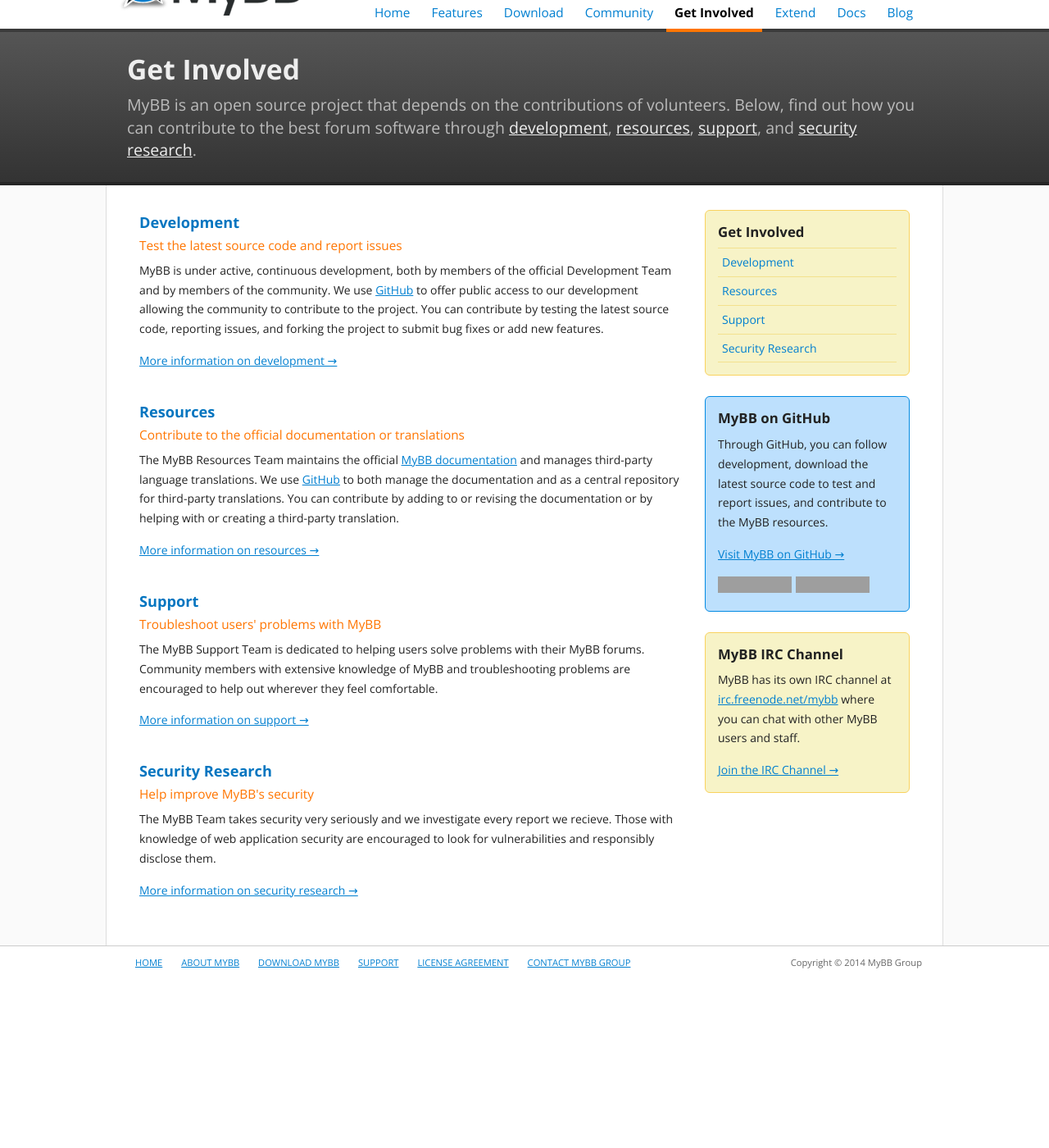
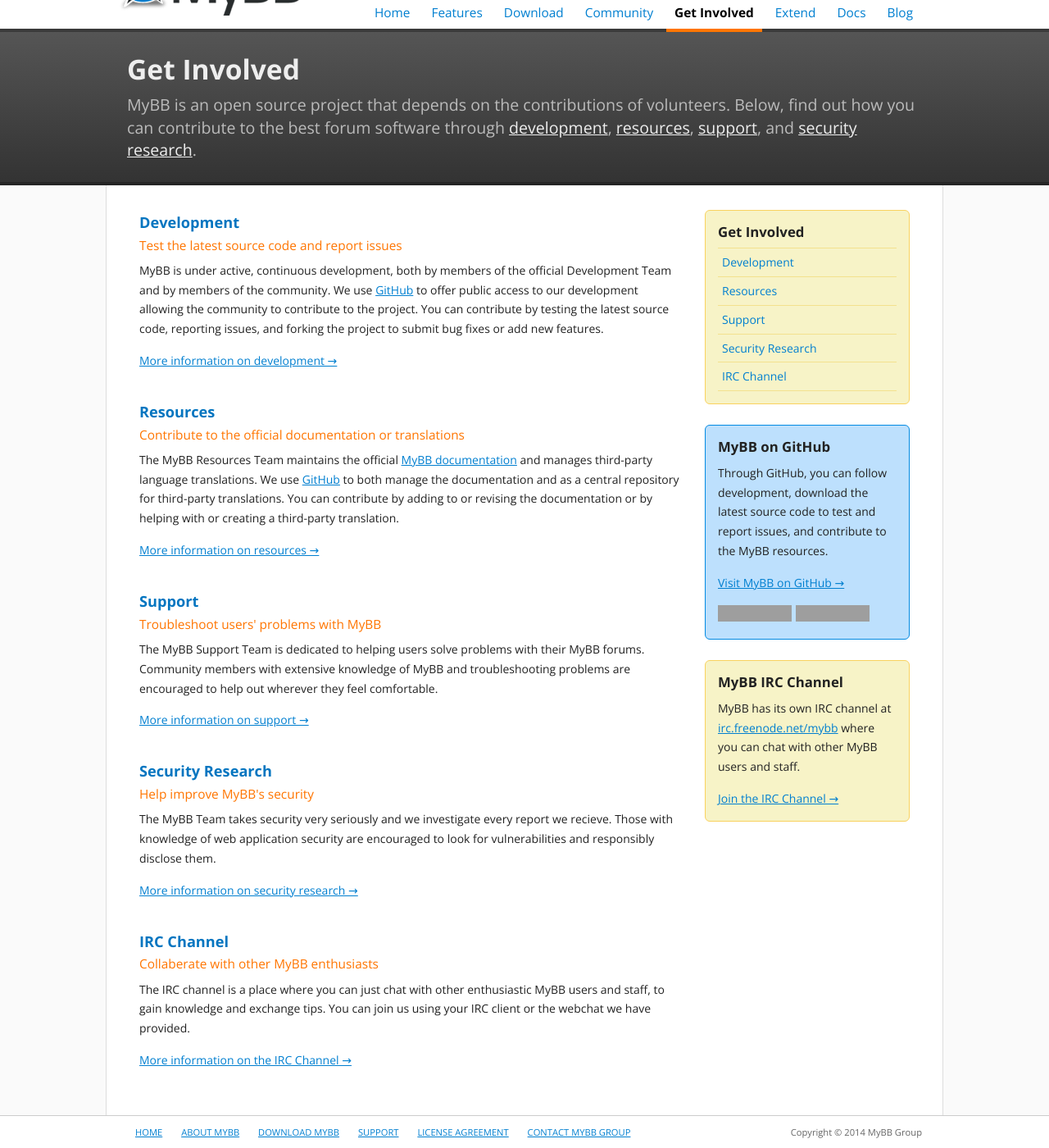
Before and after one commit to mybb/mybb.com, a Jekyll site: the page built from get-involved/index.html, in a window 1280 px wide and 1400 px high, scrolled down 131 px. Shown: the whole window at 82% size. Built offline with Jekyll 4.4.1, drawn with Linux system fonts in a browser that asks for light colours; nearby versions of some CDN libraries; Markdown is read by kramdown in place of the engine named in the settings; before the commit the page ends 1324 px from its top, so only the background shows below that; grey boxes are pictures that could not be loaded.

Commit message:
Add IRC page to Get Involved section
A collapse button for the sidebar wouldn't go amiss on this page. ;)

```diff
--- a/get-involved/development.html
+++ b/get-involved/development.html
@@ -16,6 +16,7 @@
 				<li><a href="{{ site.baseurl }}/get-involved/resources">Resources</a></li>
 				<li><a href="{{ site.baseurl }}/get-involved/support">Support</a></li>
 				<li><a href="{{ site.baseurl }}/get-involved/security">Security Research</a></li>
+				<li><a href="{{ site.baseurl }}/get-involved/irc-channel">IRC Channel</a></li>
 			</ul>
 		</nav>
 	</section>
--- a/get-involved/index.html
+++ b/get-involved/index.html
@@ -17,6 +17,7 @@
 				<li><a href="{{ site.baseurl }}/get-involved/resources">Resources</a></li>
 				<li><a href="{{ site.baseurl }}/get-involved/support">Support</a></li>
 				<li><a href="{{ site.baseurl }}/get-involved/security">Security Research</a></li>
+				<li><a href="{{ site.baseurl }}/get-involved/irc-channel">IRC Channel</a></li>
 			</ul>
 		</nav>
 	</section>
@@ -61,7 +62,7 @@
 			The MyBB Support Team is dedicated to helping users solve problems with their MyBB forums. Community members with extensive knowledge of MyBB and troubleshooting problems are encouraged to help out wherever they feel comfortable.</p>
 		<p><a href="{{ site.baseurl }}/get-involved/support">More information on support &rarr;</a></p>
 	</section>
-		<section class="general">
+	<section class="general">
 		<header>
 			<h1>Security Research</h1>
 			<p>Help improve MyBB's security</p>
@@ -70,4 +71,13 @@
 			The MyBB Team takes security very seriously and we investigate every report we recieve. Those with knowledge of web application security are encouraged to look for vulnerabilities and responsibly disclose them.</p>
 		<p><a href="{{ site.baseurl }}/get-involved/security">More information on security research &rarr;</a></p>
 	</section>
+	<section class="general">
+		<header>
+			<h1>IRC Channel</h1>
+			<p>Collaberate with other MyBB enthusiasts</p>
+		</header>
+		<p>
+			The IRC channel is a place where you can just chat with other enthusiastic MyBB users and staff, to gain knowledge and exchange tips. You can join us using your IRC client or the webchat we have provided.</p>
+		<p><a href="{{ site.baseurl }}/get-involved/irc-channel">More information on the IRC Channel &rarr;</a></p>
+	</section>
 </div>
--- a/get-involved/resources.html
+++ b/get-involved/resources.html
@@ -15,6 +15,7 @@
 				<li class="selected"><a href="{{ site.baseurl }}/get-involved/resources">Resources</a></li>
 				<li><a href="{{ site.baseurl }}/get-involved/support">Support</a></li>
 				<li><a href="{{ site.baseurl }}/get-involved/security">Security Research</a></li>
+				<li><a href="{{ site.baseurl }}/get-involved/irc-channel">IRC Channel</a></li>
 			</ul>
 		</nav>
 	</section>
--- a/get-involved/security.html
+++ b/get-involved/security.html
@@ -16,6 +16,7 @@
 				<li><a href="{{ site.baseurl }}/get-involved/resources">Resources</a></li>
 				<li><a href="{{ site.baseurl }}/get-involved/support">Support</a></li>
 				<li class="selected"><a href="{{ site.baseurl }}/get-involved/security">Security Research</a></li>
+				<li><a href="{{ site.baseurl }}/get-involved/irc-channel">IRC Channel</a></li>
 			</ul>
 		</nav>
 	</section>
--- a/get-involved/security/hall-of-fame.html
+++ b/get-involved/security/hall-of-fame.html
@@ -16,6 +16,7 @@
 				<li><a href="{{ site.baseurl }}/get-involved/resources">Resources</a></li>
 				<li><a href="{{ site.baseurl }}/get-involved/support">Support</a></li>
 				<li class="selected"><a href="{{ site.baseurl }}/get-involved/security">Security Research</a></li>
+				<li><a href="{{ site.baseurl }}/get-involved/irc-channel">IRC Channel</a></li>
 			</ul>
 		</nav>
 	</section>
--- a/get-involved/support.html
+++ b/get-involved/support.html
@@ -16,6 +16,7 @@
 				<li><a href="{{ site.baseurl }}/get-involved/resources">Resources</a></li>
 				<li class="selected"><a href="{{ site.baseurl }}/get-involved/support">Support</a></li>
 				<li><a href="{{ site.baseurl }}/get-involved/security">Security Research</a></li>
+				<li><a href="{{ site.baseurl }}/get-involved/irc-channel">IRC Channel</a></li>
 			</ul>
 		</nav>
 	</section>
```
Also changed, not shown: get-involved/irc-channel.html (added, +32 -0 lines).
